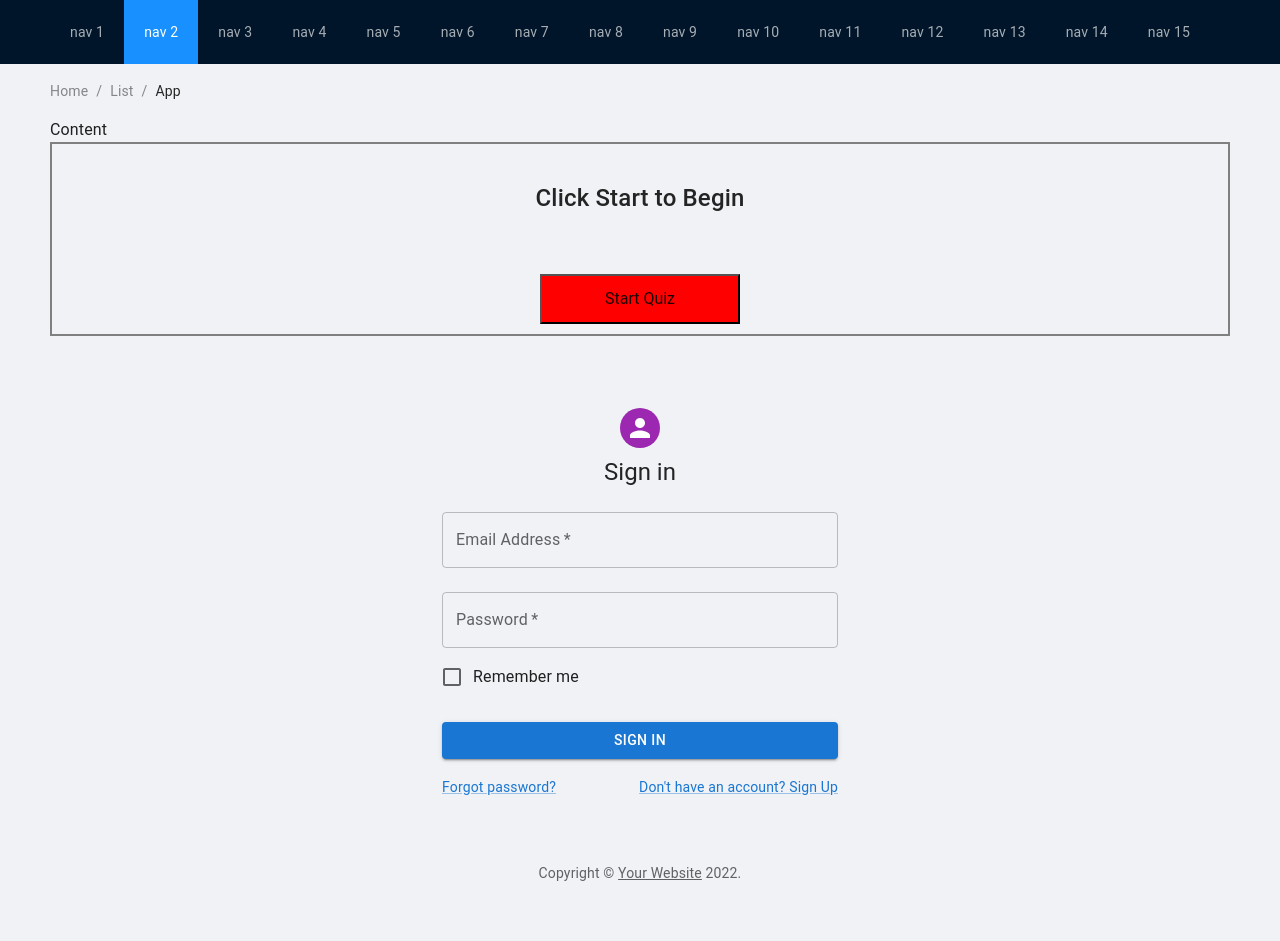
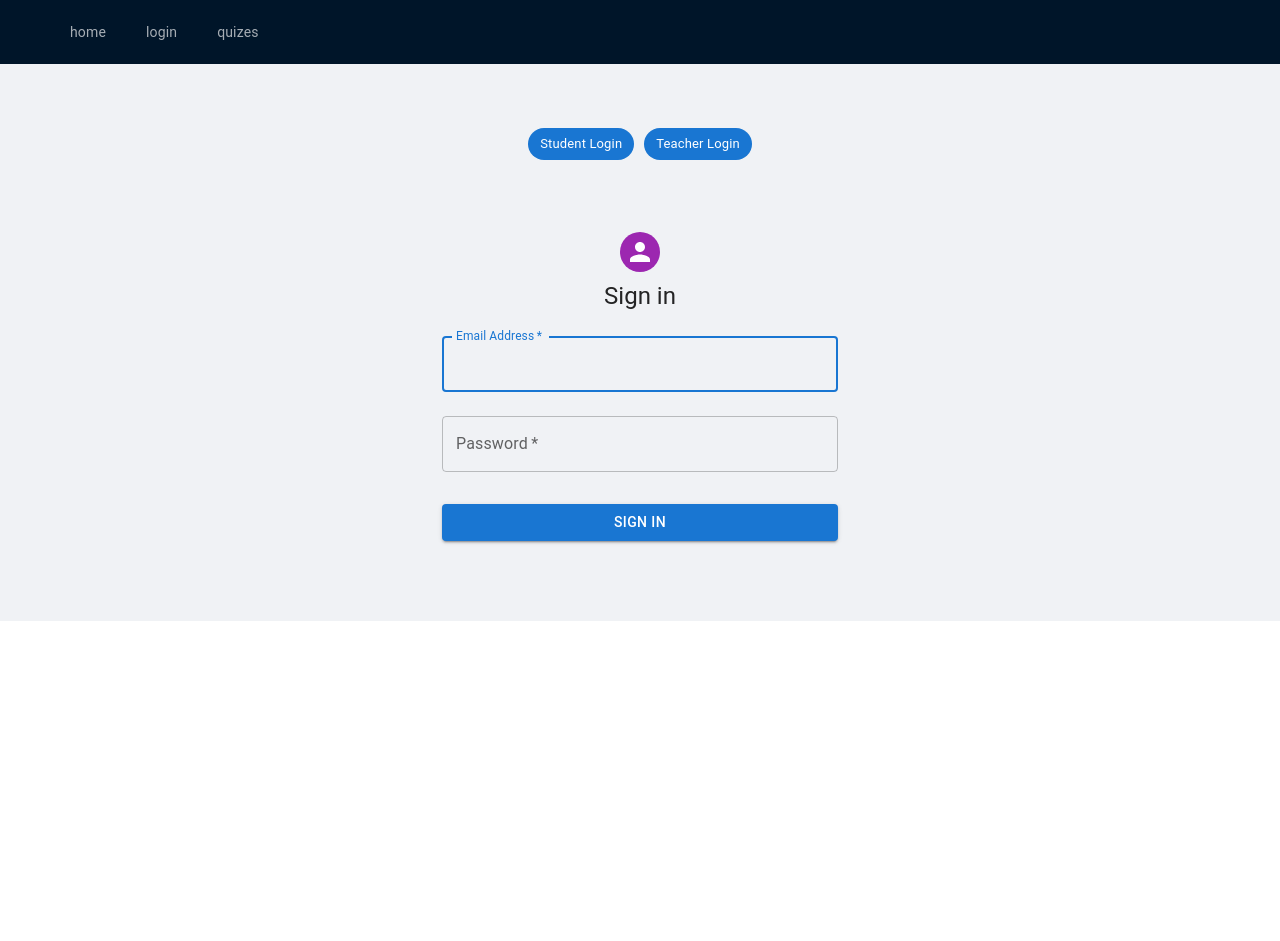
Before and after one commit to UmenR/SWIN-2022-TEP-ELEARNING, a React (Create React App) app: page /login in a window 1280 px wide. Shown: the top 941 px of the page. After the commit the page ends 800 px from the top, so only its background shows below. Built offline with nearby package versions, Linux system fonts and the light colour scheme.

Commit message:
feat: add loading state and invalid credential handling

```diff
--- a/src/App.js
+++ b/src/App.js
@@ -1,6 +1,6 @@
-import {Breadcrumb, Layout, Menu} from 'antd';
-import React from 'react';
-import { Routes, Route } from 'react-router-dom';
+import { Breadcrumb, Layout, Menu } from "antd";
+import React from "react";
+import { Routes, Route, Link } from "react-router-dom";
 
 import Login from "./features/login/Login";
 import HomePage from "./features/home/Home";
@@ -10,11 +10,11 @@ import ProtectedRoute from "./common/Protected";
 import CreateQuiz from "./features/quizes/CreateQuiz";
 import ResultsPage from "./features/quizes/ResultsPage";
 import QuestionsList from "./features/questions/QuestionsList";
-import {api} from "./api/Request";
+import { api } from "./api/Request";
 import GamePage from "./features/quizes/GamePage";
-import RewardTree from './features/rewards/rewardTree';
+import RewardTree from "./features/rewards/rewardTree";
 
-const {Header, Content, Footer} = Layout;
+const { Header, Content, Footer } = Layout;
 
 function App() {
   async function testOnClick() {
@@ -26,38 +26,22 @@ function App() {
     console.log(`data ${response.data}`);
   }
 
-
   return (
     <Layout className="layout">
       <Header>
-                <div className="logo"/>
-                <Menu
-                    theme="dark"
-                    mode="horizontal"
-                    defaultSelectedKeys={['2']}
-                    items={new Array(15).fill(null).map((_, index) => {
-                        const key = index + 1;
-                        return {
-                            key,
-                            label: `nav ${key}`,
-                        };
-                    })}
-                />
+        <div className="logo" />
+        <Menu theme="dark" mode="horizontal">
+          <Menu.Item key="home">
+            <Link to="/home">home</Link>
+          </Menu.Item>
+          <Menu.Item key="login">
+            <Link to="/login">login</Link>
+          </Menu.Item>
+          <Menu.Item key="quizzes/list">
+            <Link to="/quizzes/list">quizes</Link>
+          </Menu.Item>
+        </Menu>
       </Header>
-            <Content style={{padding: '0 50px'}}>
-                <Breadcrumb style={{margin: '16px 0'}}>
-                    <Breadcrumb.Item>Home</Breadcrumb.Item>
-                    <Breadcrumb.Item>List</Breadcrumb.Item>
-                    <Breadcrumb.Item>App</Breadcrumb.Item>
-                </Breadcrumb>
-                <div className="site-layout-content">Content</div>
-
-                <GamePage/>
-
-                <Login/>
-
-            </Content>
-            <Footer style={{textAlign: 'center'}}>Ant Design ©2018 Created by Ant UED</Footer>
       <Routes>
         <Route path="/home" element={<HomePage />} />
         <Route path="/login" element={<Login />} />
@@ -88,8 +72,8 @@ function App() {
         </Route>
       </Routes>
     </Layout>
-    )
-};
+  );
+}
 
 export default App;
 
--- a/src/features/login/Login.js
+++ b/src/features/login/Login.js
@@ -1,75 +1,105 @@
-import {useDispatch} from "react-redux";
-import {loginUser, USER_AUTH_TYPE,} from "../../store/authentication/authenticationSlice";
-import * as React from 'react';
-import Avatar from '@mui/material/Avatar';
-import Button from '@mui/material/Button';
-import CssBaseline from '@mui/material/CssBaseline';
-import TextField from '@mui/material/TextField';
-import FormControlLabel from '@mui/material/FormControlLabel';
-import Checkbox from '@mui/material/Checkbox';
-import Link from '@mui/material/Link';
-import Grid from '@mui/material/Grid';
-import Box from '@mui/material/Box';
-import Typography from '@mui/material/Typography';
-import Container from '@mui/material/Container';
-import {createTheme, ThemeProvider} from '@mui/material/styles';
+import { useState, useEffect } from "react";
+import { useDispatch, useSelector } from "react-redux";
+import { useNavigate } from "react-router-dom";
 
-function Copyright(props) {
-    return (
-        <Typography variant="body2" color="text.secondary" align="center" {...props}>
-            {'Copyright © '}
-            <Link color="inherit" href="https://mui.com/">
-                Your Website
-            </Link>{' '}
-            {new Date().getFullYear()}
-            {'.'}
-        </Typography>
-    );
-}
+import Avatar from "@mui/material/Avatar";
+import Button from "@mui/material/Button";
+import CssBaseline from "@mui/material/CssBaseline";
+import TextField from "@mui/material/TextField";
+import { Chip } from "@mui/material";
+import Box from "@mui/material/Box";
+import Typography from "@mui/material/Typography";
+import Container from "@mui/material/Container";
+import { createTheme, ThemeProvider } from "@mui/material/styles";
+import CircularProgress from "@mui/material/CircularProgress";
+
+import {
+  loginUser,
+  USER_AUTH_TYPE,
+} from "../../store/authentication/authenticationSlice";
+import { authenticationStatusSelector } from "../../store/authentication/authenticationSelectors";
 
 const theme = createTheme();
 
 function Login() {
 
+  const authStatus = useSelector(authenticationStatusSelector)
+  const navigate = useNavigate();
+  const [isLoading, setIsLoading] = useState(false);
+  const [hasError, setHasError] = useState(false);
   const dispatch = useDispatch();
 
-    function onPressLogin() {
-        dispatch(
+  async function onPressLogin() {
+    const result = await dispatch(
       loginUser({
         username: "someUsername",
         password: "somePassword",
         userType: USER_AUTH_TYPE.teacher,
       })
-        );
+    ).unwrap();
+    setIsLoading(false);
+    if (result) {
+      navigate("/home");
+    } else {
+      setHasError(true);
+    }
   }
 
   const handleSubmit = (event) => {
+    setIsLoading(true);
+    setHasError(false)
     event.preventDefault();
     const data = new FormData(event.currentTarget);
     console.log({
-            email: data.get('email'),
-            password: data.get('password'),
+      email: data.get("email"),
+      password: data.get("password"),
     });
+    onPressLogin();
   };
 
+  useEffect(()=>{
+    if(authStatus !== USER_AUTH_TYPE.none){
+        navigate("/home");
+    }
+  })
   return (
     <ThemeProvider theme={theme}>
       <Container component="main" maxWidth="xs">
-                <CssBaseline/>
+        <CssBaseline />
+        <Box
+          sx={{
+            display: "flex",
+            flexDirection: "row",
+            alignItems: "center",
+            justifyContent: "center",
+            marginTop: 8,
+          }}
+        >
+          <Chip
+            style={{ marginRight: "10px" }}
+            label="Student Login"
+            color="primary"
+          />
+          <Chip label="Teacher Login" color="primary" />
+        </Box>
         <Box
           sx={{
             marginTop: 8,
-                        display: 'flex',
-                        flexDirection: 'column',
-                        alignItems: 'center',
+            display: "flex",
+            flexDirection: "column",
+            alignItems: "center",
           }}
         >
-                    <Avatar sx={{m: 1, bgcolor: 'secondary.main'}}>
-                    </Avatar>
+          <Avatar sx={{ m: 1, bgcolor: "secondary.main" }}></Avatar>
           <Typography component="h1" variant="h5">
             Sign in
           </Typography>
-                    <Box component="form" onSubmit={handleSubmit} noValidate sx={{mt: 1}}>
+          <Box
+            component="form"
+            onSubmit={handleSubmit}
+            noValidate
+            sx={{ mt: 1 }}
+          >
             <TextField
               margin="normal"
               required
@@ -90,34 +120,41 @@ function Login() {
               id="password"
               autoComplete="current-password"
             />
-                        <FormControlLabel
-                            control={<Checkbox value="remember" color="primary"/>}
-                            label="Remember me"
-                        />
+            {hasError && (
+              <Typography
+                display="flex"
+                justifyContent="center"
+                color="red"
+                component="h6"
+                variant="h6"
+              >
+                Invalid Credentials
+              </Typography>
+            )}
+            {!isLoading && (
               <Button
                 type="submit"
                 fullWidth
                 variant="contained"
-                            sx={{mt: 3, mb: 2}}
-                            onClick={onPressLogin}
+                sx={{ mt: 3, mb: 2 }}
               >
                 Sign In
               </Button>
-                        <Grid container>
-                            <Grid item xs>
-                                <Link href="#" variant="body2">
-                                    Forgot password?
-                                </Link>
-                            </Grid>
-                            <Grid item>
-                                <Link href="#" variant="body2">
-                                    {"Don't have an account? Sign Up"}
-                                </Link>
-                            </Grid>
-                        </Grid>
+            )}
+            <Box
+              sx={{
+                display: "flex",
+                flexDirection: "row",
+                alignItems: "center",
+                justifyContent: "center",
+                marginTop: 4,
+                marginBottom: 4,
+              }}
+            >
+              {isLoading && <CircularProgress />}
             </Box>
           </Box>
-                <Copyright sx={{mt: 8, mb: 4}}/>
+        </Box>
       </Container>
     </ThemeProvider>
   );
--- a/src/store/authentication/authenticationSlice.js
+++ b/src/store/authentication/authenticationSlice.js
@@ -48,6 +48,7 @@ export const loginUser = createAsyncThunk(
             },
           })
         );
+        return true
       } catch (err) {
         // TODO: Show error toast
       }
```
Lines whose indentation alone changed are shown as unchanged.
